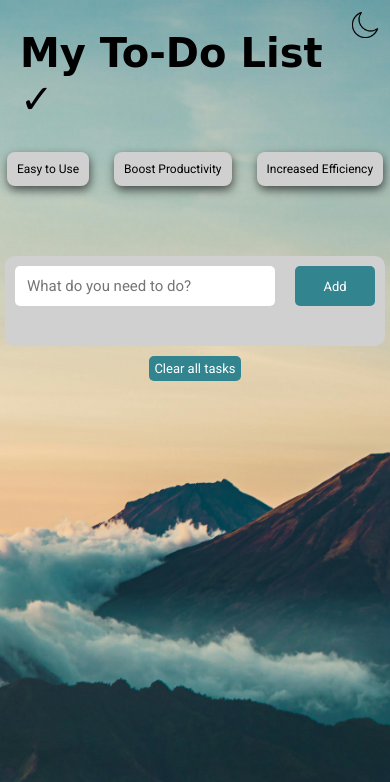
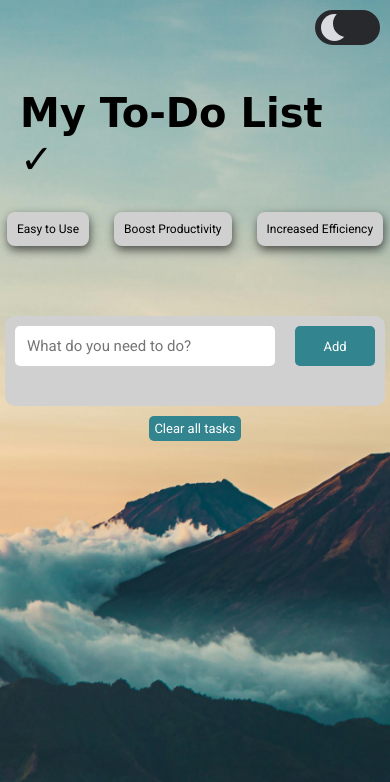
Before and after one commit to thianecw/To-Do-list, a plain HTML site: page index.html in a window 390 px wide. Shown: the top 782 px of the page. Drawn offline with Linux system fonts and the light colour scheme; a web font is replaced by a local one.

Commit message:
new toggle-switch

```diff
--- a/index.html
+++ b/index.html
@@ -19,9 +19,18 @@
 
 <body>
 
+ <div class="toggle-container">
+    <div class="toggle-switch">
+        <label class="switch-label">
+          <input type="checkbox" class="checkbox" onclick="toggleDarkMode()">
+          <span class="slider"></span>
+        </label>
+      </div>
+ </div>
+
     <div class="content-wrapper">
-        <a class="btn-toggle-mode" href="#" onclick="toggleDarkMode()">
-            <img class="dark-btn" src="./assets/darkbtn.png" alt="darkmode-btn" /></a>
+
+
         <h1 class="title"> My To-Do List ✓ </h1>
 
         <div class="small-containers">
--- a/styles.css
+++ b/styles.css
@@ -17,6 +17,7 @@
     --bg-dark-mode: #191919;
     --dark-mode: #363636;
     --btn-dark-mode: #483078;
+    --main-color-dark: #a7a6a6;
 }
 
 body {
@@ -37,26 +38,6 @@ body {
     display: flex;
     flex-direction: column;
     align-items: center;
-}
-
-.btn-toggle-mode {
-    position: fixed;
-    top: 10px;
-    right: 10px;
-    z-index: 1000;
-    cursor: pointer;
-}
-
-.dark-btn {
-    width: 30px;
-    height: 30px;
-    opacity: 1;
-}
-
-.dark-btn:hover {
-    width: 40px;
-    height: 40px;
-    transition: 0.3s ease-in-out;
 }
 
 .title {
@@ -315,6 +296,78 @@ footer a:active {
     box-shadow: 0 4px 8px rgba(0, 0, 0, 0.1);
 }
 
+.toggle-container {
+    position: fixed;
+    top: 10px;
+    right: 10px;
+    z-index: 1000; /* Certifique-se de que o botão fique acima de outros elementos */
+}
+
+.toggle-switch {
+    position: relative;
+    display: flex;
+    justify-content: right;
+    width: 100px;
+    height: 50px;
+    --light: #d8dbe0;
+    --dark: #28292c;
+    --link: rgb(27, 129, 112);
+    --link-hover: rgb(24, 94, 82);
+      }
+
+  .switch-label {
+    position: absolute;
+    width: 70%;
+    height: 35px;
+    background-color: var(--dark);
+    border-radius: 25px;
+    cursor: pointer;
+    border: 3px solid var(--dark);
+  }
+
+  .checkbox {
+    position: absolute;
+    display: none;
+  }
+
+  .slider {
+    position: absolute;
+    width: 100%;
+    height: 100%;
+    border-radius: 25px;
+    -webkit-transition: 0.3s;
+    transition: 0.3s;
+  }
+
+  .checkbox:checked ~ .slider {
+    background-color: var(--light);
+  }
+
+  .slider::before {
+    content: "";
+    position: absolute;
+    top: 3px;
+    left: 5px;
+    width: 25px;
+    height: 25px;
+    border-radius: 50%;
+    -webkit-box-shadow: inset 12px -4px 0px 0px var(--light);
+    box-shadow: inset 12px -4px 0px 0px var(--light);
+    background-color: var(--dark);
+    -webkit-transition: 0.3s;
+    transition: 0.3s;
+  }
+
+  .checkbox:checked ~ .slider::before {
+    -webkit-transform: translateX(30px);
+    -ms-transform: translateX(30px);
+    transform: translateX(30px);
+    background-color: var(--dark);
+    -webkit-box-shadow: none;
+    box-shadow: none;
+  }
+
+
 /* DARK MODE */
 
 body.dark-mode {
@@ -335,33 +388,33 @@ body.dark-mode .small-container3 {
 }
 
 body.dark-mode .main-input {
-    color: #a7a6a6;
+    color: var(--main-color-dark);
     background-color: var(--dark-mode);
 }
 
 body.dark-mode .tasks {
-    color: #a7a6a6;
+    color: var(--main-color-dark);
     background-color: var(--dark-mode);
 }
 
 body.dark-mode .btn {
     background-color: var(--btn-dark-mode);
-    color: #a7a6a6;
+    color: var(--main-color-dark);
 }
 
 body.dark-mode .btnClearAllTasks {
     background-color: var(--btn-dark-mode);
-    color: #a7a6a6;
+    color: var(--main-color-dark);
 }
 
 body.dark-mode .edit-save-btn {
     background-color: var(--btn-dark-mode);
-    color: #a7a6a6;
+    color: var(--main-color-dark);
 }
 
 body.dark-mode .error-message {
     background-color: #333385;
-    color: #a7a6a6;
+    color: var(--main-color-dark);
 }
 
 body.dark-mode .main-input.error {
@@ -373,7 +426,7 @@ body.dark-mode .done {
 }
 
 body.dark-mode .edit-input {
-    color: #a7a6a6;
+    color: var(--main-color-dark);
     background-color: var(--dark-mode);
 }
 
@@ -401,18 +454,12 @@ body.dark-mode .img-delete {
     filter: invert(100%);
 }
 
-body.dark-mode .dark-btn {
-    filter: invert(90%);
-}
-
-body.dark-mode .dark-btn:hover {
-    width: 40px;
-    height: 40px;
-    transition: 0.3s ease-in-out;
-}
-
 /* Media Queries for Mobile Responsiveness */
 @media (max-width: 500px) {
+
+.content-wrapper {
+    margin-top: 60px;
+}
 
     .title {
         font-size: 40px;
@@ -450,4 +497,36 @@ body.dark-mode .dark-btn:hover {
 .edit-input {
 font-size: 15px;
 }
+
+.toggle-switch {
+    position: relative;
+    display: flex;
+    justify-content: right;
+    width: 100px;
+    height: 50px;
+      }
+
+  .switch-label {
+    width: 65%;
+    height: 35px;
+  }
+
+  .slider::before {
+    left: 3px;
+    top: 1px;
+    width: 27px;
+    height: 27px;
+   }
+
+  .checkbox:checked ~ .slider::before {
+    -webkit-transform: translateX(30px);
+    -ms-transform: translateX(30px);
+    transform: translateX(30px);
+    background-color: var(--dark);
+    -webkit-box-shadow: none;
+    box-shadow: none;
+  }
+
+
+
 }
```
